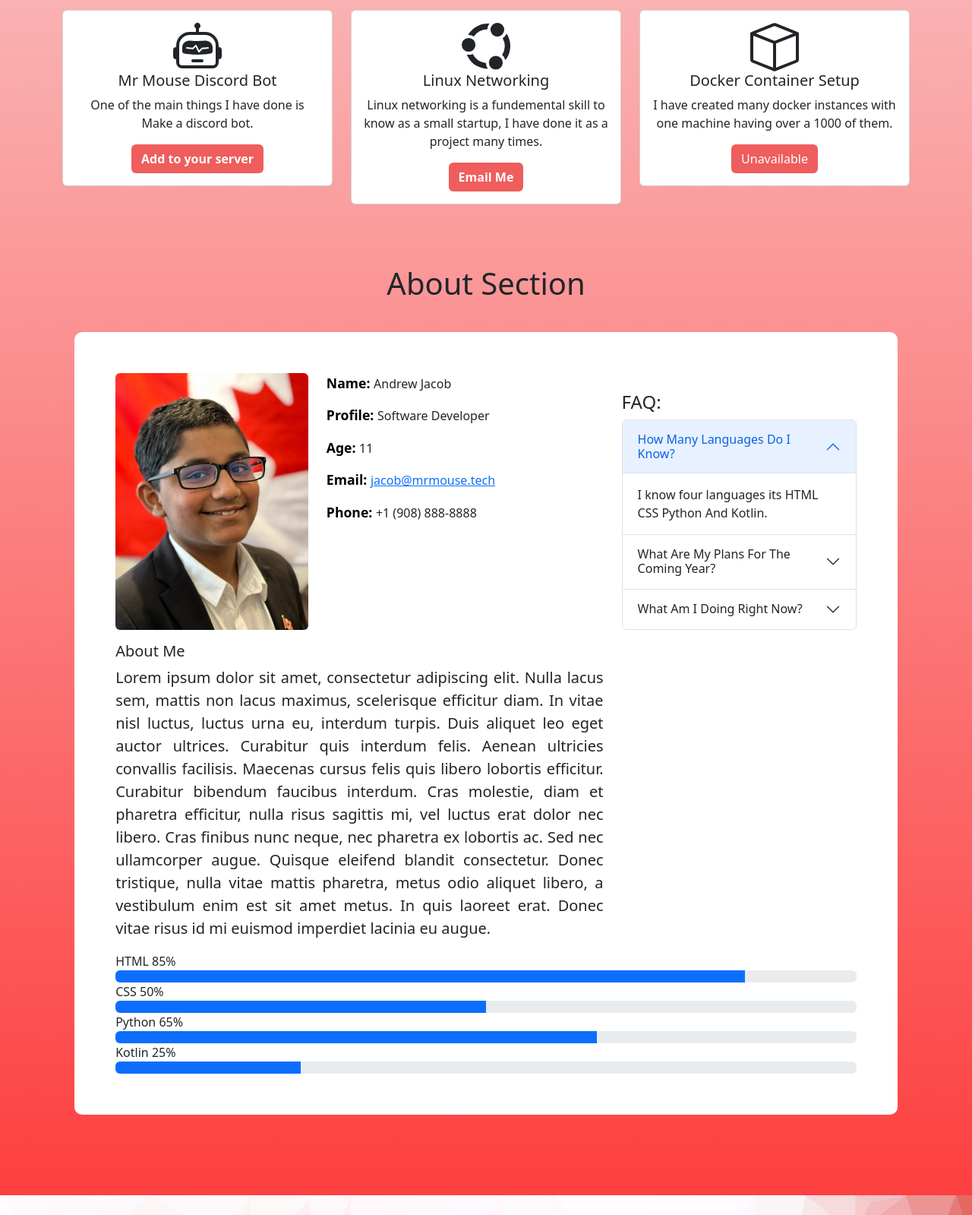
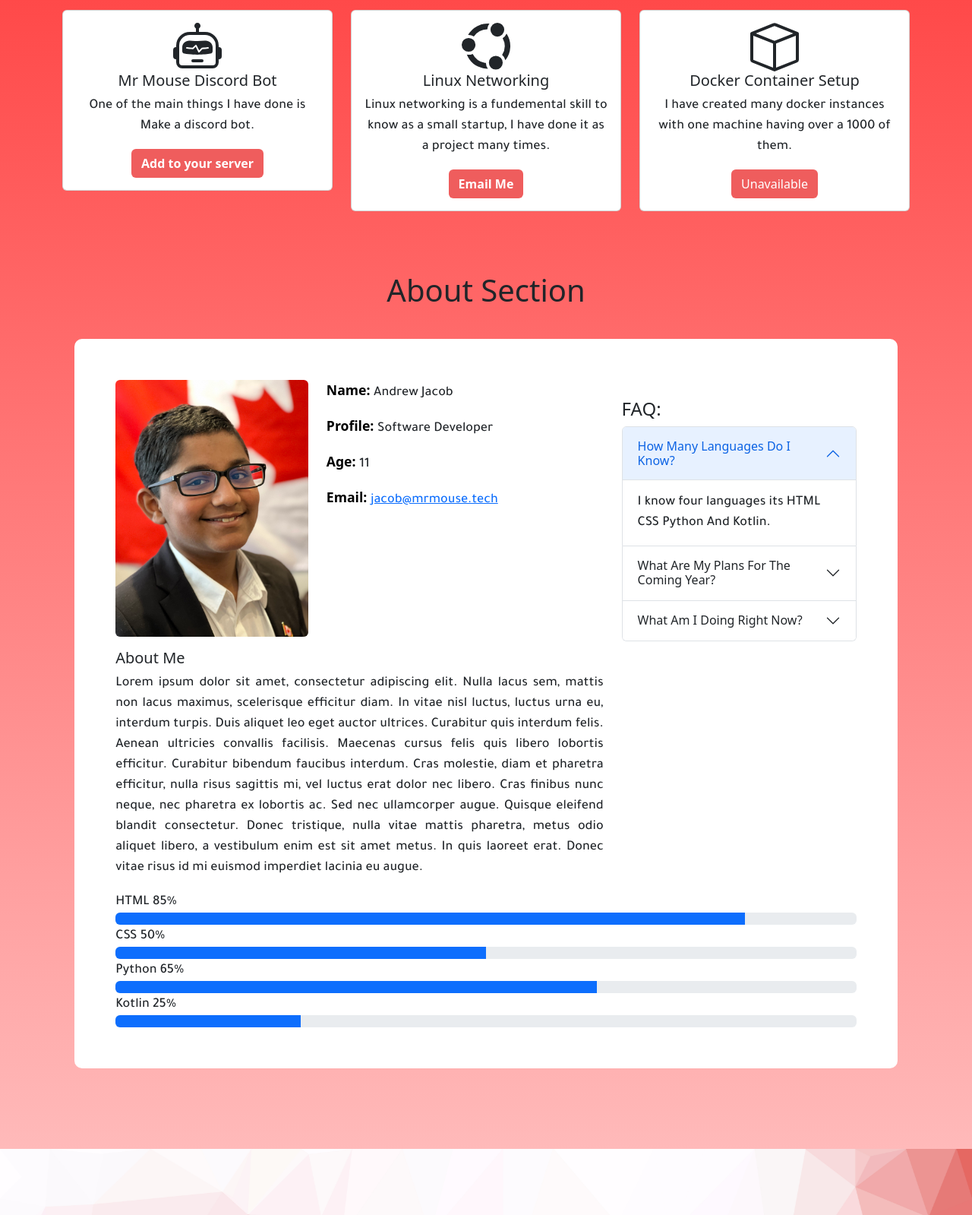
Before and after one commit to Englishdud/Andrew-Jacob-Portfolio, a plain HTML site: page Portfolio/HTML/portfolio.html in a window 1280 px wide. Shown: the part 985-2584 px from the top of the page at 76% size. Drawn offline with nearby package versions, Linux system fonts and the light colour scheme; a web font is replaced by a local one.

Commit message:
Added fonts

```diff
--- a/Portfolio/HTML/portfolio.html
+++ b/Portfolio/HTML/portfolio.html
@@ -7,6 +7,7 @@
     <link href="https://cdn.jsdelivr.net/npm/bootstrap@5.2.0-beta1/dist/css/bootstrap.min.css" rel="stylesheet" integrity="sha384-0evHe/X+R7YkIZDRvuzKMRqM+OrBnVFBL6DOitfPri4tjfHxaWutUpFmBp4vmVor" crossorigin="anonymous">
     <style>
       @import url('https://fonts.googleapis.com/css2?family=Kanit:wght@300&display=swap');
+      @import url('https://fonts.googleapis.com/css2?family=Kanit:wght@300&family=Tajawal:wght@500&display=swap');
       @font-face {
         font-family: Nunito;
         src: url(../Nunito/Nunito-Italic-VariableFont_wght.ttf);
@@ -26,7 +27,7 @@
           font-size: 1.1em;
         }
         body {
-          background-image: linear-gradient(rgb(248,249,250,255), rgb(255, 0, 0));
+          background-image: linear-gradient(rgb(255, 0, 0), rgb(255, 255, 255));
         }
         .coolgradient {
           padding: 10px;
@@ -88,14 +89,18 @@
           border-radius: 5px;
         }
         .socialm {
-          background-color: aliceblue;
+          background-color: rgb(220, 229, 236);
           padding: 10px;
           margin-right: 10px;
           border-radius: 50px;
         }
         .socialm:hover {
-          background-color: rgb(144, 5, 5);
+          background-color: rgb(55, 119, 238);
           color: white;
+        }
+        .fontiscool{
+          font-family: 'Tajawal';
+          font-size: large;
         }
     </style>
   </head>
@@ -149,7 +154,7 @@
                             </svg>
                           </div>
                           <h5 class="card-title text-center">Mr Mouse Discord Bot</h5>
-                          <p class="card-text text-center">One of the main things I have done is Make a discord bot.</p>
+                          <p class="card-text text-center fontiscool">One of the main things I have done is Make a discord bot.</p>
                           <div class="aligncenter"><a target="_blank" href="https://discord.com/api/oauth2/authorize?client_id=973029374972547082&permissions=8&scope=bot" class="btn coloriscool"><b>Add to your server</b></a></div>
 
                         </div>
@@ -164,7 +169,7 @@
                             </svg>
                           </div>
                           <h5 class="card-title text-center">Linux Networking</h5>
-                          <p class="card-text text-center">Linux networking is a fundemental skill to know as a small startup, I have done it as a project many times.</p>
+                          <p class="card-text text-center fontiscool">Linux networking is a fundemental skill to know as a small startup, I have done it as a project many times.</p>
                           <div class="aligncenter"><a href="mailto:jacob@mrmouse.tech" class="btn coloriscool"><b>Email Me</b></a></div>
                         </div>
                       </div>
@@ -178,7 +183,7 @@
                             </svg>
                           </div>
                           <h5 class="card-title text-center ">Docker Container Setup</h5>
-                          <p class="card-text text-center">I have created many docker instances with one machine having over a 1000 of them.</p>
+                          <p class="card-text text-center fontiscool">I have created many docker instances with one machine having over a 1000 of them.</p>
                           <div class="aligncenter"><a href="#" class="btn coloriscool hovering">Unavailable</a></div>
                         </div>
                       </div>
@@ -208,17 +213,16 @@
                   <!-- Second Col Starting Here -->
                   <div class="col-sm-6 col-md-7">
                     <div class="about-info">
-                      <p><span class="title-s">Name: </span><span>Andrew Jacob</span></p>
-                      <p><span class="title-s">Profile: </span><span>Software Developer</span></p>
-                      <p><span class="title-s">Age: </span><span>11</span></p>
-                      <p><span class="title-s">Email: </span><span class="link"><a href="mailto:jacob@mrmouse.tech">jacob@mrmouse.tech</a></span></p>
-                      <p><span class="title-s">Phone: </span><span>+1 (908) 888-8888</span></p>
+                      <p><span class="title-s">Name: </span><span class="fontiscool">Andrew Jacob</span></p>
+                      <p><span class="title-s">Profile: </span><span class="fontiscool">Software Developer</span></p>
+                      <p><span class="title-s">Age: </span><span class="fontiscool">11</span></p>
+                      <p><span class="title-s">Email: </span><span class="link fontiscool"><a href="mailto:jacob@mrmouse.tech">jacob@mrmouse.tech</a></span></p>
                     </div>
                   </div>
                   <div>
                     <h5 class="pt-3">About Me</h5>
                       </div>
-                  <p class="lead txtjustify">
+                  <p class="lead txtjustify fontiscool">
                         Lorem ipsum dolor sit amet, consectetur adipiscing elit. Nulla lacus sem, mattis non lacus maximus, scelerisque efficitur diam. In vitae nisl luctus, luctus urna eu, interdum turpis. Duis aliquet leo eget auctor ultrices. Curabitur quis interdum felis. Aenean ultricies convallis facilisis. Maecenas cursus felis quis libero lobortis efficitur. Curabitur bibendum faucibus interdum. Cras molestie, diam et pharetra efficitur, nulla risus sagittis mi, vel luctus erat dolor nec libero. Cras finibus nunc neque, nec pharetra ex lobortis ac. Sed nec ullamcorper augue. Quisque eleifend blandit consectetur. Donec tristique, nulla vitae mattis pharetra, metus odio aliquet libero, a vestibulum enim est sit amet metus. In quis laoreet erat. Donec vitae risus id mi euismod imperdiet lacinia eu augue.
                       </p>
                   </div>
@@ -233,7 +237,7 @@
                               How Many Languages Do I Know?
                             </button>
                           </h2>
-                          <div id="collapseOne" class="accordion-collapse collapse show" aria-labelledby="questionOne" data-bs-parent="#accordionExample">
+                          <div id="collapseOne" class="accordion-collapse collapse show fontiscool" aria-labelledby="questionOne" data-bs-parent="#accordionExample">
                             <div class="accordion-body">
                               I know four languages its HTML CSS Python And Kotlin.
                             </div>
@@ -245,7 +249,7 @@
                               What Are My Plans For The Coming Year?
                             </button>
                           </h2>
-                          <div id="collapseTwo" class="accordion-collapse collapse" aria-labelledby="headingTwo" data-bs-parent="#accordionExample">
+                          <div id="collapseTwo" class="accordion-collapse collapse fontiscool" aria-labelledby="headingTwo" data-bs-parent="#accordionExample">
                             <div class="accordion-body">
                               I plan to get my az-900 cert by august 31st.
                             </div>
@@ -257,7 +261,7 @@
                               What Am I Doing Right Now?
                             </button>
                           </h2>
-                          <div id="collapseThree" class="accordion-collapse collapse" aria-labelledby="headingThree" data-bs-parent="#accordionExample">
+                          <div id="collapseThree" class="accordion-collapse collapse fontiscool" aria-labelledby="headingThree" data-bs-parent="#accordionExample">
                             <div class="accordion-body">
                               I am studying for the az-900 cert and also learning linux.
                             </div>
@@ -271,19 +275,19 @@
                   <!-- Row Is Closing Here -->
                   <!-- Skills Starting -->
                   <div class="skills-mf">
-                    <span>HTML</span> <span class="pull-right">85%</span>
+                    <span class="fontiscool">HTML</span> <span class="pull-right fontiscool">85%</span>
                     <div class="progress">
                       <div class="progress-bar" role="progressbar" style="width: 85%;" aria-valuenow="85" aria-valuemin="0" aria-valuemax="100"></div>
                     </div>
-                    <span>CSS</span> <span class="pull-right">50%</span>
+                    <span class="fontiscool">CSS</span> <span class="pull-right fontiscool">50%</span>
                     <div class="progress">
                       <div class="progress-bar" role="progressbar" style="width: 50%;" aria-valuenow="50" aria-valuemin="0" aria-valuemax="100"></div>
                     </div>
-                    <span>Python</span> <span class="pull-right">65%</span>
+                    <span class="fontiscool">Python</span> <span class="pull-right fontiscool">65%</span>
                     <div class="progress">
                       <div class="progress-bar" role="progressbar" style="width: 65%;" aria-valuenow="65" aria-valuemin="0" aria-valuemax="100"></div>
                     </div>
-                    <span>Kotlin</span> <span class="pull-right">25%</span>
+                    <span class="fontiscool">Kotlin</span> <span class="pull-right fontiscool">25%</span>
                     <div class="progress">
                       <div class="progress-bar" role="progressbar" style="width: 25%;" aria-valuenow="25" aria-valuemin="0" aria-valuemax="100"></div>
                     </div>
@@ -302,7 +306,7 @@
             <div class="row aligncenter p-3">
               <div class="col-lg-8 col-md-12 col-sm-12 bg-light rounded  contanctiscool" style="margin: 7%;">
                 <div class="container w-75"><h1 class="text-center mt-3">Contact Me</h1>
-                <p class="text-center">Lorem Ipsum is simply dummy text of the printing and typesetting industry. Lorem Ipsum has been the industry's standard dummy text ever since the 1500s, when an unknown</p>
+                <p class="text-center fontiscool">Lorem Ipsum is simply dummy text of the printing and typesetting industry. Lorem Ipsum has been the industry's standard dummy text ever since the 1500s, when an unknown</p>
                 <div class="marginiscool">
                   <input type="text" class="form-control" id="exampleFormControlInput1" placeholder="Your Name">
                 </div>
@@ -322,11 +326,11 @@
         </div>
         <!-- Contact Section Ending Here -->
         <!-- Social Media Section Starting Here -->
-        <div class="container bg-warning boreder">
+        <div class="container bg-light boreder mb-3 mt-3">
           <div class="row">
             <div class="col-lg-12 col-md-12 col-sm-12">
-              <div class="container w-75"><h1 class="text-center mt-3">Follow Me</h1><div><hr/><p class="text-center"> Stay updated via social media</p></div></div>
-              <div class="container w-75 aligncenter p-3"><a class="socialm" href="https://discord.gg/kqeV8QSm47" target="_blank"><svg xmlns="http://www.w3.org/2000/svg" width="32" height="32" fill="currentColor" class="bi bi-discord" viewBox="0 0 16 16">
+              <div class="container w-75"><h1 class="text-center mt-3">Follow Me</h1><div><hr/><p class="text-center fontiscool"> Stay updated via social media</p></div></div>
+              <div class="container w-75 aligncenter p-3 mb-3"><a class="socialm" href="https://discord.gg/kqeV8QSm47" target="_blank"><svg xmlns="http://www.w3.org/2000/svg" width="32" height="32" fill="currentColor" class="bi bi-discord" viewBox="0 0 16 16">
                 <path d="M13.545 2.907a13.227 13.227 0 0 0-3.257-1.011.05.05 0 0 0-.052.025c-.141.25-.297.577-.406.833a12.19 12.19 0 0 0-3.658 0 8.258 8.258 0 0 0-.412-.833.051.051 0 0 0-.052-.025c-1.125.194-2.22.534-3.257 1.011a.041.041 0 0 0-.021.018C.356 6.024-.213 9.047.066 12.032c.001.014.01.028.021.037a13.276 13.276 0 0 0 3.995 2.02.05.05 0 0 0 .056-.019c.308-.42.582-.863.818-1.329a.05.05 0 0 0-.01-.059.051.051 0 0 0-.018-.011 8.875 8.875 0 0 1-1.248-.595.05.05 0 0 1-.02-.066.051.051 0 0 1 .015-.019c.084-.063.168-.129.248-.195a.05.05 0 0 1 .051-.007c2.619 1.196 5.454 1.196 8.041 0a.052.052 0 0 1 .053.007c.08.066.164.132.248.195a.051.051 0 0 1-.004.085 8.254 8.254 0 0 1-1.249.594.05.05 0 0 0-.03.03.052.052 0 0 0 .003.041c.24.465.515.909.817 1.329a.05.05 0 0 0 .056.019 13.235 13.235 0 0 0 4.001-2.02.049.049 0 0 0 .021-.037c.334-3.451-.559-6.449-2.366-9.106a.034.034 0 0 0-.02-.019Zm-8.198 7.307c-.789 0-1.438-.724-1.438-1.612 0-.889.637-1.613 1.438-1.613.807 0 1.45.73 1.438 1.613 0 .888-.637 1.612-1.438 1.612Zm5.316 0c-.788 0-1.438-.724-1.438-1.612 0-.889.637-1.613 1.438-1.613.807 0 1.451.73 1.438 1.613 0 .888-.631 1.612-1.438 1.612Z"/>
               </svg></a><a class="socialm" target="_blank" href="https://twitter.com/MinceraftAndy"><svg xmlns="http://www.w3.org/2000/svg" width="32" height="32" fill="currentColor" class="bi bi-twitter" viewBox="0 0 16 16">
                 <path d="M5.026 15c6.038 0 9.341-5.003 9.341-9.334 0-.14 0-.282-.006-.422A6.685 6.685 0 0 0 16 3.542a6.658 6.658 0 0 1-1.889.518 3.301 3.301 0 0 0 1.447-1.817 6.533 6.533 0 0 1-2.087.793A3.286 3.286 0 0 0 7.875 6.03a9.325 9.325 0 0 1-6.767-3.429 3.289 3.289 0 0 0 1.018 4.382A3.323 3.323 0 0 1 .64 6.575v.045a3.288 3.288 0 0 0 2.632 3.218 3.203 3.203 0 0 1-.865.115 3.23 3.23 0 0 1-.614-.057 3.283 3.283 0 0 0 3.067 2.277A6.588 6.588 0 0 1 .78 13.58a6.32 6.32 0 0 1-.78-.045A9.344 9.344 0 0 0 5.026 15z"/>
```
